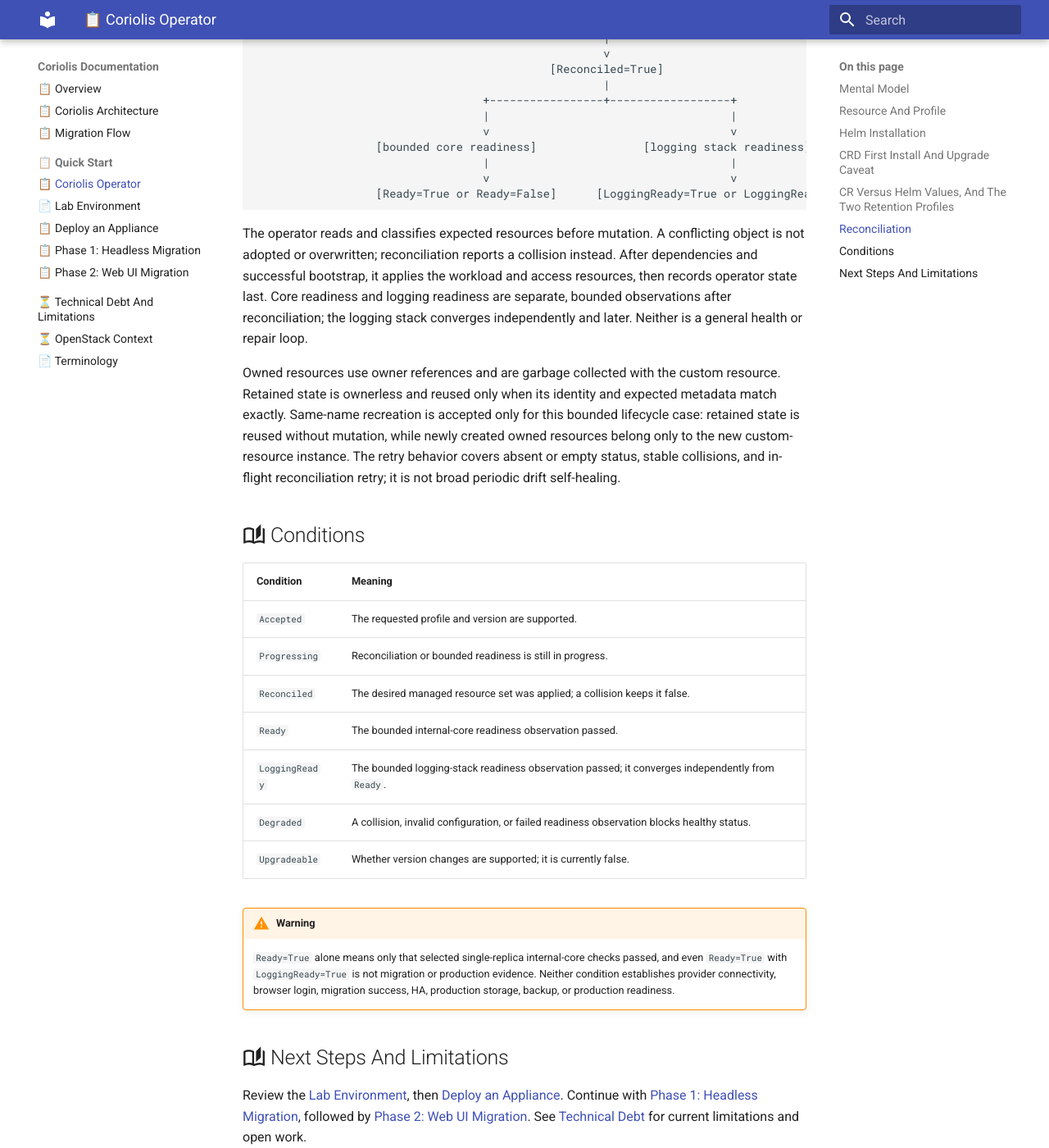
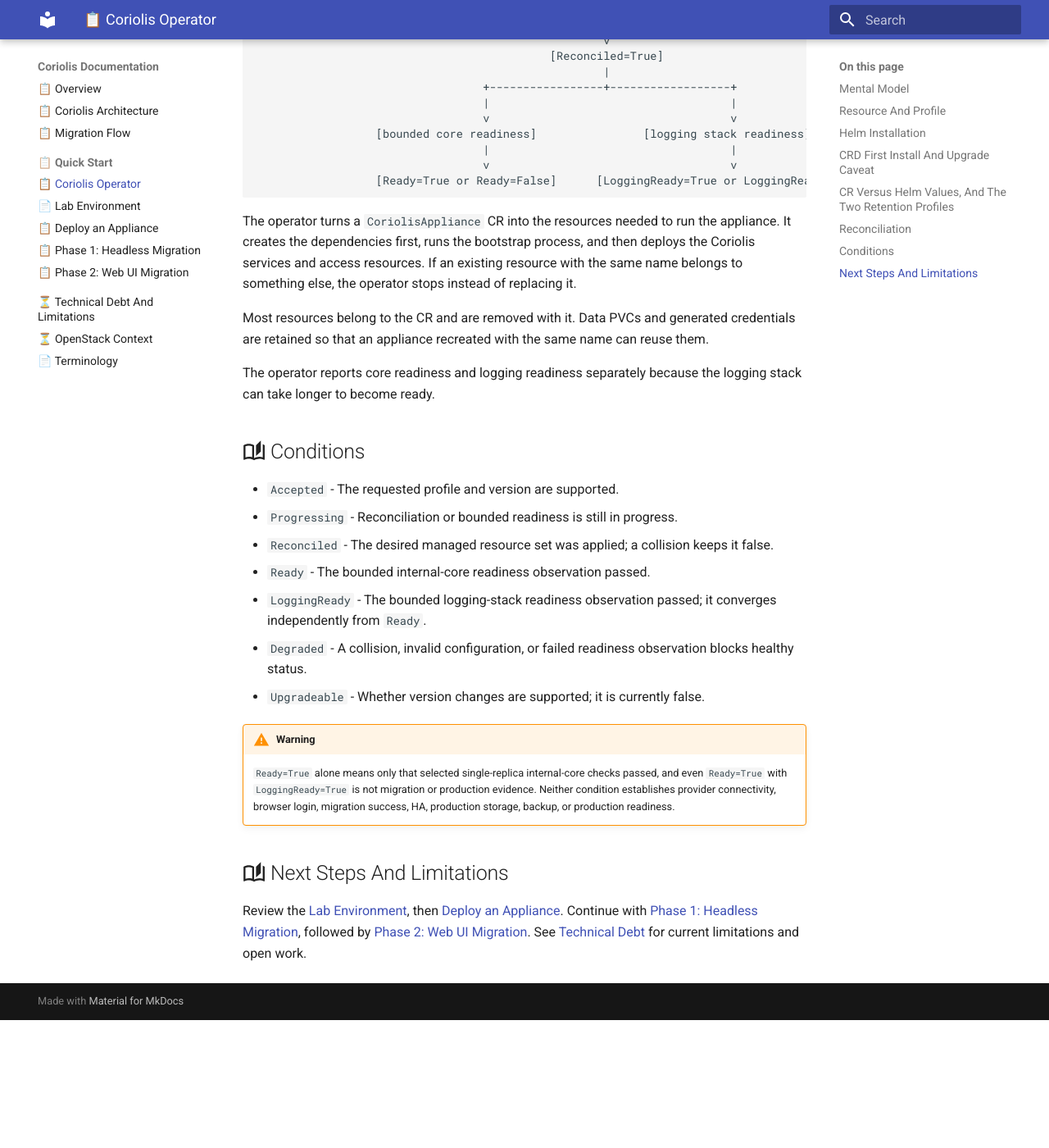
Before and after one commit to radumoisan/coriolis, an MkDocs documentation site: the page built from docs/operator.md, in a window 1280 px wide and 1400 px high, scrolled down 5038 px. Shown: the whole window at 82% size. Built offline with MkDocs 1.6.1 and Material for MkDocs 9.7.7, drawn with Linux system fonts in a browser that asks for light colours; after the commit the page ends 6282 px from its top, so only the background shows below that; some of the changed text lies outside the part shown.

Commit message:
Simplify operator guide explanations

````diff
--- a/docs/operator.md
+++ b/docs/operator.md
@@ -560,7 +560,7 @@
 The order matters because Kubernetes should understand the new schema before the new operator starts using it.
 
 !!! note ""
-    This article does not upgrade the operator. See [Operator Deployment And CRD](deploy-appliance.md#operator-deployment-and-crd) for installation checks. The caveat is here to prevent assuming that a future `helm upgrade` will update everything automatically.
+    This article does not upgrade the operator. The caveat is here to prevent assuming that a future `helm upgrade` will update everything automatically.
 
 ## :material-book-open-page-variant-outline: CR Versus Helm Values, And The Two Retention Profiles
 
@@ -568,7 +568,7 @@
 
 - **Helm values** in `coriolis-operator/helm/values.yaml` configure the operator Deployment itself: its image, log level, resources, probes, and security contexts.
 - **The CRD** in `coriolis-operator/helm/crds/coriolisappliances.yaml` defines the fields a `CoriolisAppliance` CR may contain, along with their types, required values, defaults, and validation rules.
-- **A `CoriolisAppliance` CR** supplies the values for one namespaced appliance runtime: version, storage, ingress, logging, and per-component resources. See the [lab manifest and environment values](operator-lab-environment.md) for a concrete configuration.
+- **A `CoriolisAppliance` CR** supplies the values for one namespaced appliance runtime: version, storage, ingress, logging, and per-component resources.
 
 The lab uses this appliance CR:
 
@@ -624,14 +624,14 @@
           clusterIssuer: letsencrypt
       logging:
         # retentionHours: logs older than this are marked for deletion.
+        retentionHours: 24
+        # compactionIntervalMinutes: how often stored log chunks are compacted.
+        compactionIntervalMinutes: 15
         # retentionDeleteDelayMinutes: extra grace period before marked data is physically removed,
-        #                              so retention changes can be reverted safely.
-        # compactionIntervalMinutes: how often stored log chunks are compacted.
-        retentionHours: 24
-        compactionIntervalMinutes: 15
+        # so retention changes can be reverted safely.
         retentionDeleteDelayMinutes: 120
         # coriolisDebug stays false: enabling it raises verbosity of all appliance components and can
-        #                            expose sensitive request detail in logs.
+        # expose sensitive request detail in logs.
         coriolisDebug: false
         storage:
           # local-path Loki volume is dev-only (single node, no redundancy).
@@ -694,7 +694,10 @@
 - `retentionDeleteDelayMinutes`: extra grace period before marked data is physically removed, so a mistaken retention change can be reverted.
 - `compactionIntervalMinutes`: how often stored log chunks are compacted.
 
-The lab asset ships the **practical profile** `24` h / `15` m / `120` m: a day of queryable history, frequent compaction, and a two-hour undo window. Prior qualification runs instead used a deliberately compressed **test profile** of `1` h / `1` m / `5` m so that retention expiry and physical deletion could be observed within a single session. Both are valid inputs; the test profile exists to make retention provable, not to be left in place. The lab environment uses the practical values because it is standing up something to live in, not benchmarking deletion.
+!!! info ""
+    Compaction is Loki's periodic maintenance process: it combines smaller index files into optimized files and marks expired log data for retention cleanup. `compactionIntervalMinutes` controls how often this process runs; physical deletion still waits for `retentionDeleteDelayMinutes`.
+
+The lab asset ships the **practical profile** `24` h / `15` m / `120` m: a day of queryable history, frequent compaction, and a two-hour undo window.
 
 ## :material-book-open-page-variant-outline: Reconciliation
 
@@ -723,21 +726,21 @@
                   [Ready=True or Ready=False]      [LoggingReady=True or LoggingReady=False]
 ```
 
-The operator reads and classifies expected resources before mutation. A conflicting object is not adopted or overwritten; reconciliation reports a collision instead. After dependencies and successful bootstrap, it applies the workload and access resources, then records operator state last. Core readiness and logging readiness are separate, bounded observations after reconciliation; the logging stack converges independently and later. Neither is a general health or repair loop.
+The operator turns a `CoriolisAppliance` CR into the resources needed to run the appliance. It creates the dependencies first, runs the bootstrap process, and then deploys the Coriolis services and access resources. If an existing resource with the same name belongs to something else, the operator stops instead of replacing it.
 
-Owned resources use owner references and are garbage collected with the custom resource. Retained state is ownerless and reused only when its identity and expected metadata match exactly. Same-name recreation is accepted only for this bounded lifecycle case: retained state is reused without mutation, while newly created owned resources belong only to the new custom-resource instance. The retry behavior covers absent or empty status, stable collisions, and in-flight reconciliation retry; it is not broad periodic drift self-healing.
+Most resources belong to the CR and are removed with it. Data PVCs and generated credentials are retained so that an appliance recreated with the same name can reuse them.
+
+The operator reports core readiness and logging readiness separately because the logging stack can take longer to become ready.
 
 ## :material-book-open-page-variant-outline: Conditions
 
-| Condition | Meaning |
-| --- | --- |
-| `Accepted` | The requested profile and version are supported. |
-| `Progressing` | Reconciliation or bounded readiness is still in progress. |
-| `Reconciled` | The desired managed resource set was applied; a collision keeps it false. |
-| `Ready` | The bounded internal-core readiness observation passed. |
-| `LoggingReady` | The bounded logging-stack readiness observation passed; it converges independently from `Ready`. |
-| `Degraded` | A collision, invalid configuration, or failed readiness observation blocks healthy status. |
-| `Upgradeable` | Whether version changes are supported; it is currently false. |
+- `Accepted` - The requested profile and version are supported.
+- `Progressing` - Reconciliation or bounded readiness is still in progress.
+- `Reconciled` - The desired managed resource set was applied; a collision keeps it false.
+- `Ready` - The bounded internal-core readiness observation passed.
+- `LoggingReady` - The bounded logging-stack readiness observation passed; it converges independently from `Ready`.
+- `Degraded` - A collision, invalid configuration, or failed readiness observation blocks healthy status.
+- `Upgradeable` - Whether version changes are supported; it is currently false.
 
 !!! warning
     `Ready=True` alone means only that selected single-replica internal-core checks passed, and even `Ready=True` with `LoggingReady=True` is not migration or production evidence. Neither condition establishes provider connectivity, browser login, migration success, HA, production storage, backup, or production readiness.
````
Also changed, not shown: docs/assets/manifests/coriolis-appliance.yaml (+5 -5 lines).
